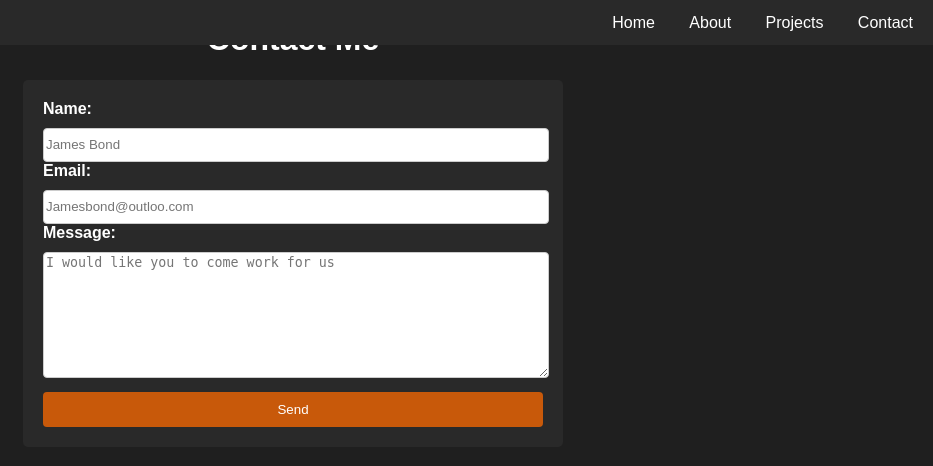
After one commit to MikalJohnson/Old-Portfolio, a Flask app: page /contact in a window 1280 px wide. The commit adds this page. Shown: the top 466 px of the page, without its empty margins (347-1280 px from the left). Run offline with Flask 3, Linux system fonts and the light colour scheme.

Commit message:
Added contact form; Needs finishing touch

```diff
--- a/app.py
+++ b/app.py
@@ -1,8 +1,28 @@
-from flask import Flask, render_template
+from flask import Flask, render_template, request
 
 app = Flask(__name__)
 
 @app.route("/")
 def homepage():
+    return render_template("index.html")
 
-    return render_template("index.html")
+@app.route("/contact", methods=['GET', 'POST'])
+def contact():
+    if request.method == 'POST':
+        # Retrieve form data
+        name = request.form['name']
+        email = request.form['email']
+        message = request.form['message']
+
+        # Process the form data (e.g., send an email, store in database)
+        # Replace the code below with your own logic
+
+        # Print the form data to the console
+        print(f'Name: {name}')
+        print(f'Email: {email}')
+        print(f'Message: {message}')
+
+        # Return a success message to the user
+        return 'Thank you for contacting me! I will get back to you soon.'
+
+    return render_template('contact.html')
--- a/static/styles.css
+++ b/static/styles.css
@@ -6,9 +6,16 @@ body {
 
 /* Styling for the header/banner */
 
-
-nav{
+nav {
+  display: flex;
+  align-items: center;
+  justify-content: flex-end;
   height: 45px;
+  position: fixed;
+  background-color: #292929;
+  top: 0;
+  left: 0;
+  width: 100%;
 }
 
 nav ul {
@@ -32,7 +39,6 @@ nav ul li a:hover {
   background-color: #c8590a;
 }
 
-
 @keyframes slide-in {
   0% {
     transform: translateX(-100%);
@@ -44,7 +50,7 @@ nav ul li a:hover {
   }
 }
 
-.intro-wrapper{
+.intro-wrapper {
   display: flex;
   justify-content: space-around;
   justify-items: baseline;
@@ -54,14 +60,14 @@ nav ul li a:hover {
   height: 700px;
 }
 
-.left-intro{
+.left-intro {
   display: flex;
   flex-direction: column;
   align-content: space-between;
   font-size: 2rem;
 }
 
-.right-intro img{
+.right-intro img {
   height: 400px;
   width: 400px;
 }
@@ -75,34 +81,93 @@ span {
   animation: slide-in 3s ease-in-out forwards;
 }
 
-button{
+button {
   background-color: #c8590a;
   width: 100px;
 }
 
-.about-me-wrapper{
+.about-me-wrapper {
   display: flex;
   justify-content: space-around;
-  justify-items: center;
+  justify-items: baseline;
   margin: 0px;
 }
 
-.left-about-me img{
+.left-about-me img {
   height: 300px;
   width: 300px;
+  margin-top: 50%;
 }
 
-.right-about-me{
+h2 {
+  color: #c8590a;
+}
+
+.right-about-me {
   height: 300;
   width: 50%;
 }
 
-.services-wrapper{
+#services {
+  padding: 20px;
   display: flex;
-
+  justify-content: space-around;
 }
 
-.services-wrapper img{
+.service {
+  width: 33%;
+  display: flex;
+  flex-direction: column;
+  align-items: center;
+}
+
+#services img {
   height: 200px;
   width: 200px;
 }
+
+h1 {
+  text-align: center;
+}
+
+form {
+  max-width: 500px;
+  margin: 20px auto;
+  padding: 20px;
+  background-color: #292929;
+  border-radius: 5px;
+  display: flex;
+  flex-direction: column;
+  justify-items: center;
+}
+
+label {
+  display: block;
+  margin-bottom: 10px;
+  font-weight: bold;
+}
+
+input[type="text"],
+input[type="email"],
+textarea {
+  width: 100%;
+  height: 30px;
+  border: 1px solid #ccc;
+  border-radius: 4px;
+}
+
+textarea {
+  height: 120px;
+}
+
+button[type="submit"] {
+  display: block;
+  width: 100%;
+  padding: 10px;
+  margin-top: 10px;
+  background-color: #c8590a;
+  color: white;
+  border: none;
+  border-radius: 4px;
+  cursor: pointer;
+}
--- /dev/null
+++ b/templates/contact.html
@@ -0,0 +1,39 @@
+<!DOCTYPE html>
+<html lang="en">
+  <head>
+    <meta charset="UTF-8" />
+    <meta name="viewport" content="width=device-width, initial-scale=1.0"/>
+    <link rel="stylesheet" href="{{url_for('static', filename = 'styles.css')}}"/>
+    <title>Contact Me</title>
+  </head>
+  <body>
+
+    <header>
+      <nav>
+        <ul>
+          <li><a href="/">Home</a></li>
+          <li><a href="/">About</a></li>
+          <li><a href="https://www.linkedin.com/in/mikaljohnson24?lipi=urn%3Ali%3Apage%3Ad_flagship3_profile_view_base_contact_details%3BHrId4LA6R3StxXmu961OvA%3D%3D">Projects</a></li>
+          <li><a href="/contact">Contact</a></li>
+        </ul>
+      </nav>
+    </header>
+
+    <h1>Contact Me</h1>
+    <form method="POST" action="/contact">
+      <div>
+        <label for="name">Name:</label>
+        <input type="text" id="name" name="name" placeholder="James Bond" required />
+      </div>
+      <div>
+        <label for="email">Email:</label>
+        <input type="email" id="email" name="email" placeholder="Jamesbond@outloo.com" required />
+      </div>
+      <div>
+        <label for="message">Message:</label>
+        <textarea id="message" name="message" placeholder="I would like you to come work for us" ></textarea>
+      </div>
+      <button type="submit">Send</button>
+    </form>
+  </body>
+</html>
```
Also changed, not shown: templates/index.html (+26 -13 lines). Lines whose indentation alone changed are shown as unchanged.
